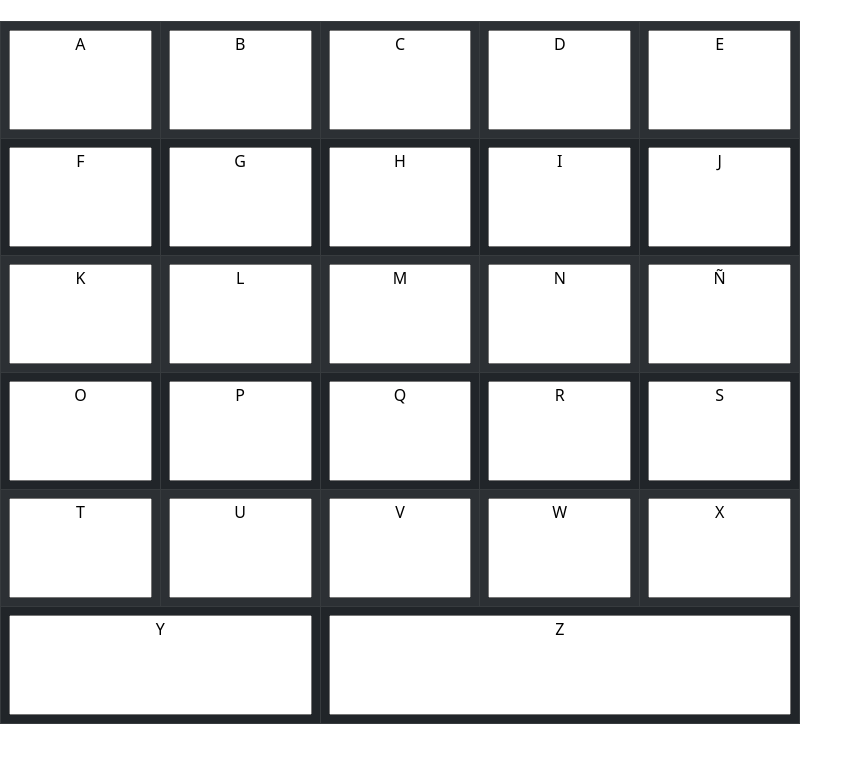
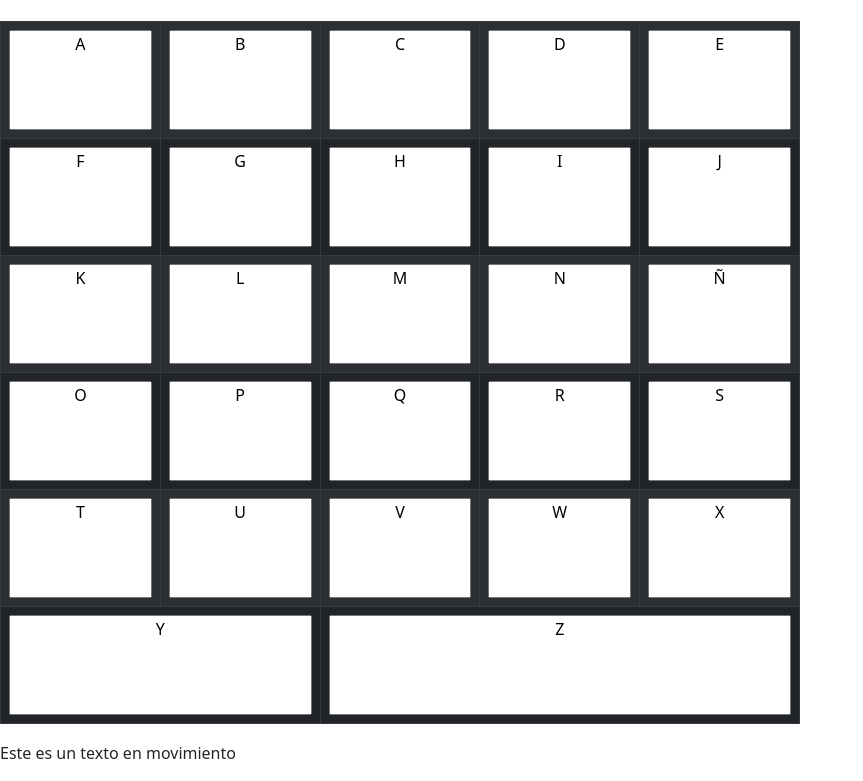
Before and after one commit to Np2Rs8/Prueba-Colab-01, a plain HTML site: page Pag_web_01/index.html in a window 1280 px wide. Shown: the part 907-1688 px from the top of the page, without its empty margins (0-863 px from the left). Before the commit the page ends 1648 px from the top, so only its background shows below. Drawn offline with nearby package versions, Linux system fonts and the light colour scheme.

Commit message:
Texto en movimiento
Se añade un texto con movimiento

```diff
--- a/Pag_web_01/index.html
+++ b/Pag_web_01/index.html
@@ -180,6 +180,8 @@
 
         </pre>
 
+        <blockquote>Este es un texto en movimiento</blockquote>
+
 
         <script src="script.js"></script>
         <script src="https://cdn.jsdelivr.net/npm/bootstrap@5.2.2/dist/js/bootstrap.bundle.min.js" integrity="sha384-OERcA2EqjJCMA+/3y+gxIOqMEjwtxJY7qPCqsdltbNJuaOe923+mo//f6V8Qbsw3" crossorigin="anonymous"></script>
```
